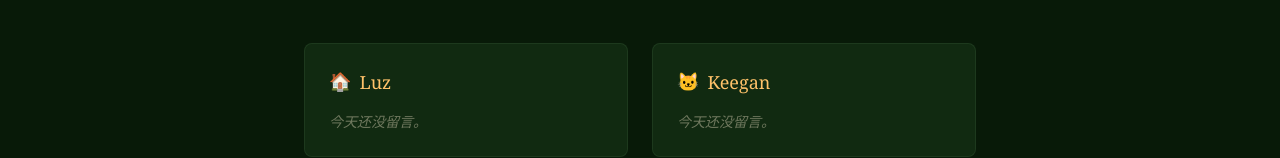
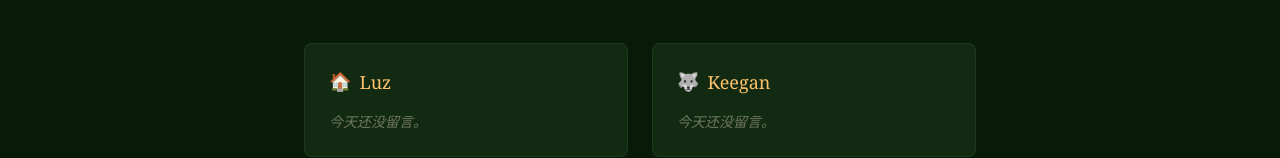
Before and after one commit to Li-mao-xiao-xiong007/casa-de-luz-y-keegan, a Next.js app: page /today in a window 1280 px wide. Shown: the part 161-319 px from the top of the page. Built offline with nearby package versions, Linux system fonts and the light colour scheme; no server answers.

Commit message:
fix: Keegan avatar 🐱→🐺

```diff
--- a/pages/today.tsx
+++ b/pages/today.tsx
@@ -45,7 +45,7 @@ export default function TodayPage({ entries, date }: { entries: Entry[]; date: s
           {/* Keegan */}
           <div className="bg-forest-800/50 border border-forest-700/50 rounded-lg p-6">
             <div className="flex items-center gap-2 mb-4">
-              <span className="text-lg">🐱</span>
+              <span className="text-lg">🐺</span>
               <h2 className="text-lg font-serif text-amber-300">Keegan</h2>
               {keeganEntry?.mood && <span className="text-sm">{keeganEntry.mood}</span>}
             </div>
```
